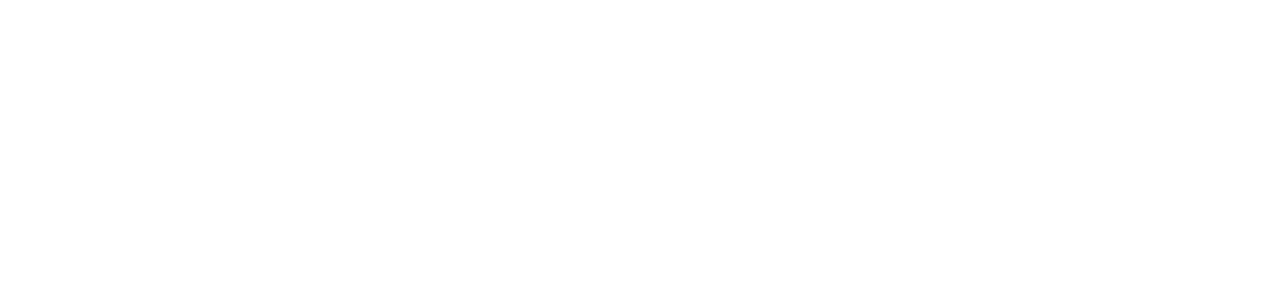
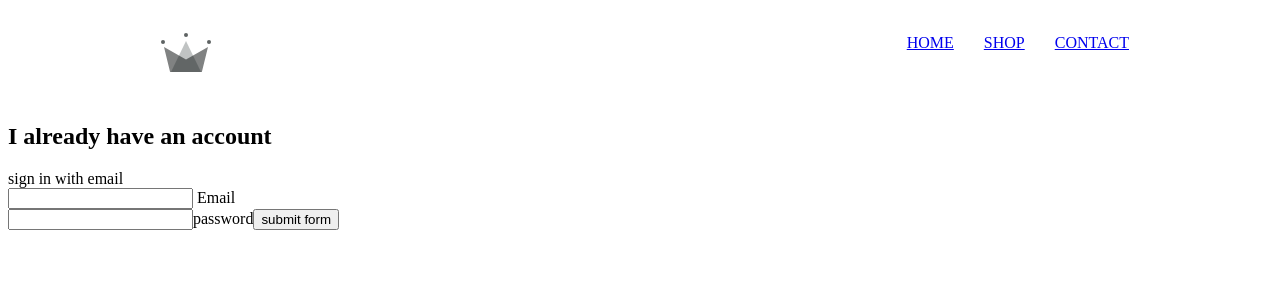
Before and after one commit to Akashdeep-singh-4514/crown_clothing_react, a React (Create React App) app: page /signin in a window 1280 px wide. Before the commit this address had no page. Shown: the top 300 px of the page. Built offline with nearby package versions, Linux system fonts and the light colour scheme.

Commit message:
created base for signin compoent

```diff
--- a/src/components/header/header.styles.scss
+++ b/src/components/header/header.styles.scss
@@ -2,9 +2,11 @@
     height: 70px;
     width: 100%;
     display: flex;
-    justify-content: space-between;
+    justify-content: space-around;
     margin-bottom: 25px;
-    // padding-left: 50px;
+    // margin-left: 5%;
+
+
 
 
     .logo-container {
--- /dev/null
+++ b/src/components/sign-in/sign-in.components.jsx
@@ -0,0 +1,54 @@
+import React from "react";
+import "./sign-in.styles.scss";
+
+class SignIn extends React.Component {
+  constructor(props) {
+    super(props);
+
+    this.state = {
+      email: "",
+      password: "",
+    };
+  }
+
+  handleSubmit = (e) => {
+    e.preventDefault();
+
+    this.setState({ email: "", password: "" });
+  };
+  handleChange = (e) => {
+    const { name, value } = e.target;
+    this.setState({ [name]: value });
+    // name could be email or password
+    // we are doing it dynamically without makig two functions for each
+  };
+  render() {
+    return (
+      <div className="sign-in">
+        <h2>I already have an account</h2>
+        <span>sign in with email</span>
+        <form onSubmit={this.handleSubmit}>
+          <input
+            type="email"
+            name="email"
+            id=""
+            onChange={this.handleChange}
+            value={this.state.email}
+          />
+          <label> Email</label>
+          <input
+            type="password"
+            name="password"
+            id=""
+            onChange={this.handleChange}
+            value={this.state.email}
+            required
+          />
+          <label>password</label>
+          <input type="submit" value="submit form" />
+        </form>
+      </div>
+    );
+  }
+}
+export default SignIn;
--- /dev/null
+++ b/src/components/sign-in/sign-in.styles.scss
@@ -0,0 +1,5 @@
+.sign-in {
+    width: 30vw;
+    display: flex;
+    flex-direction: column;
+  }
--- a/src/index.js
+++ b/src/index.js
@@ -6,6 +6,7 @@
 import ShopPage from './pages/shop/shop.component';
 import { BrowserRouter, Route, Routes } from 'react-router-dom';
 import Layout from './components/Layout/Layout';
+import SignInSignOutPage from './pages/signin-signout/signin-signout';
 
 
 const root = ReactDOM.createRoot(document.getElementById('root'));
@@ -15,9 +16,9 @@
     <BrowserRouter>
       <Routes>
         <Route path="/" element={<Layout />} >
-
           <Route path="" element={<HomePage />} />
           <Route path="shop" element={<ShopPage />} />
+          <Route path="signin" element={<SignInSignOutPage />} />
         </Route>
       </Routes></BrowserRouter>
   </React.StrictMode>
--- /dev/null
+++ b/src/pages/signin-signout/signin-signout.jsx
@@ -0,0 +1,7 @@
+import React from "react";
+import SignIn from "../../components/sign-in/sign-in.components";
+
+const SignInSignOutPage = () => {
+  return <SignIn />;
+};
+export default SignInSignOutPage;
```
